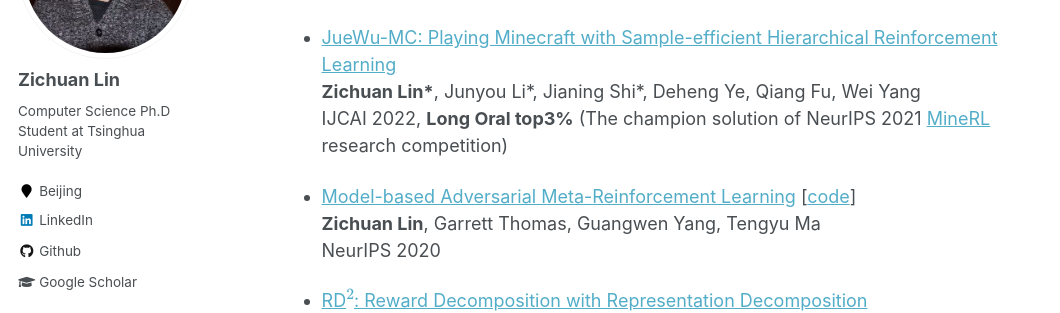
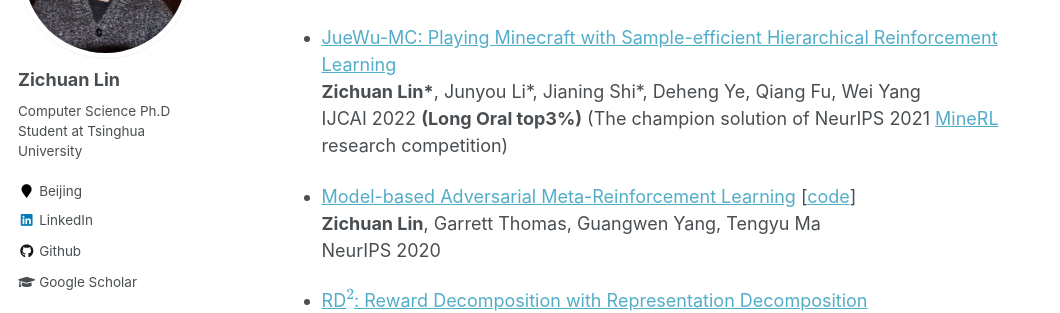
Before and after one commit to LinZichuan/linzichuan.github.io, a Jekyll site: the page built from _pages/about.md, in a window 1280 px wide and 900 px high, scrolled down 654 px. Shown: the part 152-465 px from the top of the window, without its empty margins (0-1060 px from the left). Built offline with Jekyll 4.4.1, drawn with Linux system fonts in a browser that asks for light colours; formulas are drawn with MathJax 3.

```diff
--- a/_pages/about.md
+++ b/_pages/about.md
@@ -25,7 +25,8 @@ Publications
 (* represents equal contribution)
 - [JueWu-MC: Playing Minecraft with Sample-efficient Hierarchical Reinforcement Learning](https://arxiv.org/abs/2112.04907) <br>
 **Zichuan Lin\***, Junyou Li\*, Jianing Shi\*, Deheng Ye, Qiang Fu, Wei Yang <br>
-IJCAI 2022, **Long Oral top3%** (The champion solution of NeurIPS 2021 [MineRL](https://www.aicrowd.com/challenges/neurips-2021-minerl-diamond-competition/leaderboards) research competition)
+IJCAI 2022 **(Long Oral top3%)**
+(The champion solution of NeurIPS 2021 [MineRL](https://www.aicrowd.com/challenges/neurips-2021-minerl-diamond-competition/leaderboards) research competition)
 
 - [Model-based Adversarial Meta-Reinforcement Learning](https://arxiv.org/abs/2006.08875) [[code](https://github.com/LinZichuan/AdMRL)]  <br>
 **Zichuan Lin**, Garrett Thomas, Guangwen Yang, Tengyu Ma  <br>
```
